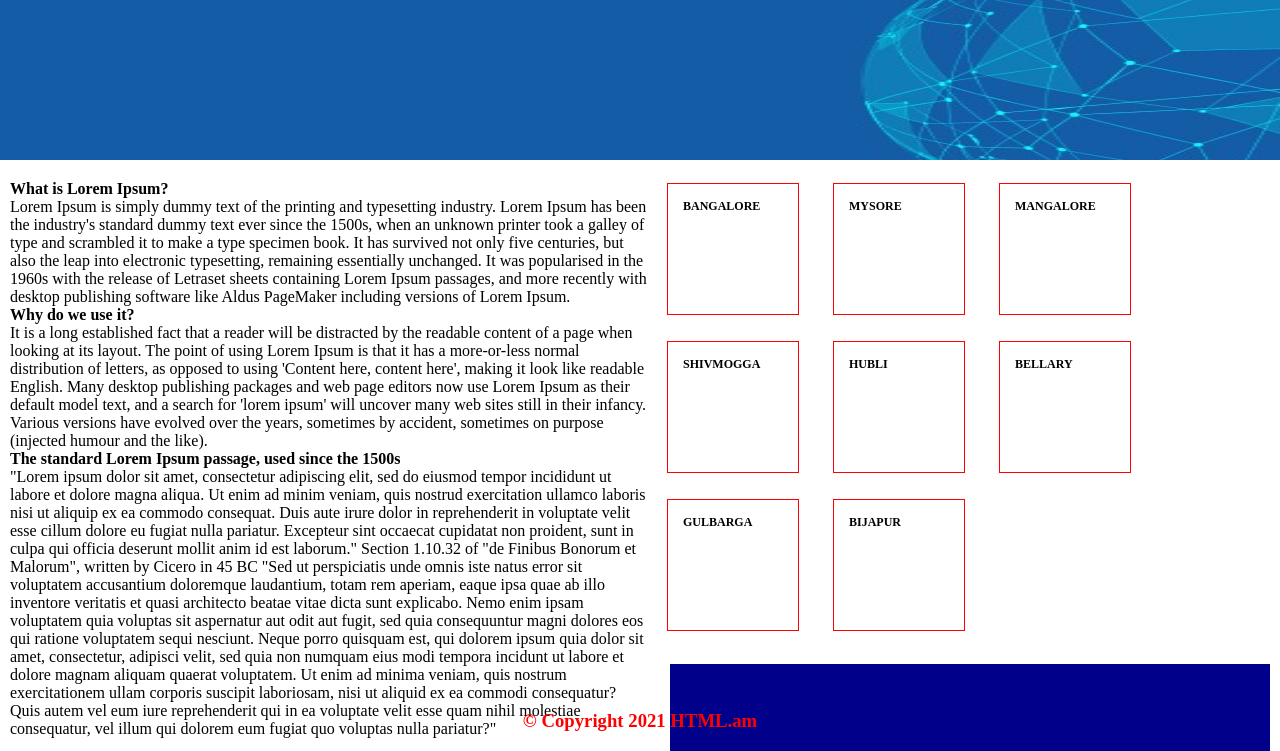
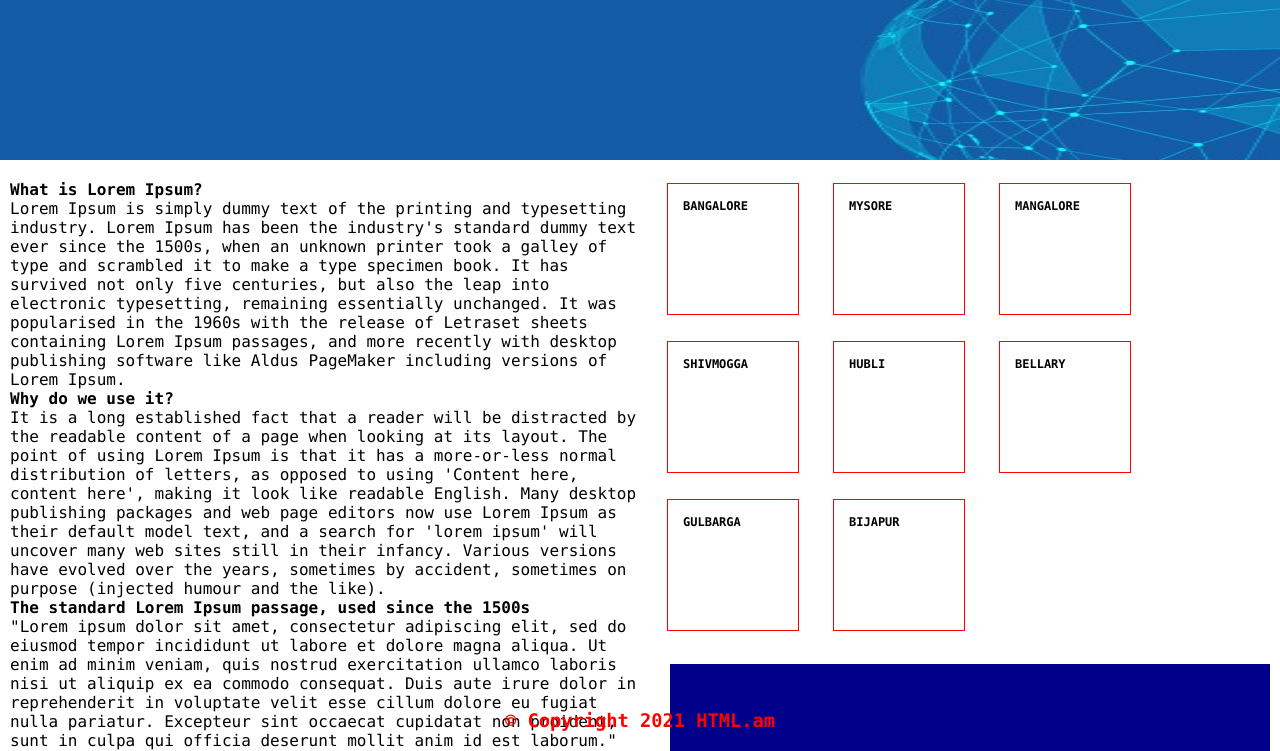
Before and after one commit to msn0202/NW-UI-, a plain HTML site: page index.html in a window 1280 px wide. Shown: the part 140-891 px from the top of the page. Drawn offline with Linux system fonts and the light colour scheme.

Commit message:
ui font fix

```diff
--- a/style.css
+++ b/style.css
@@ -2,7 +2,7 @@ body{
     margin: 0px;
     padding:0px;
     overflow-x: hidden;
-    font-family: 'Times New Roman', Times, serif;
+    font-family: "Lucida Console", "Courier New", monospace;
 }
 *{
     margin: 0px;
```
